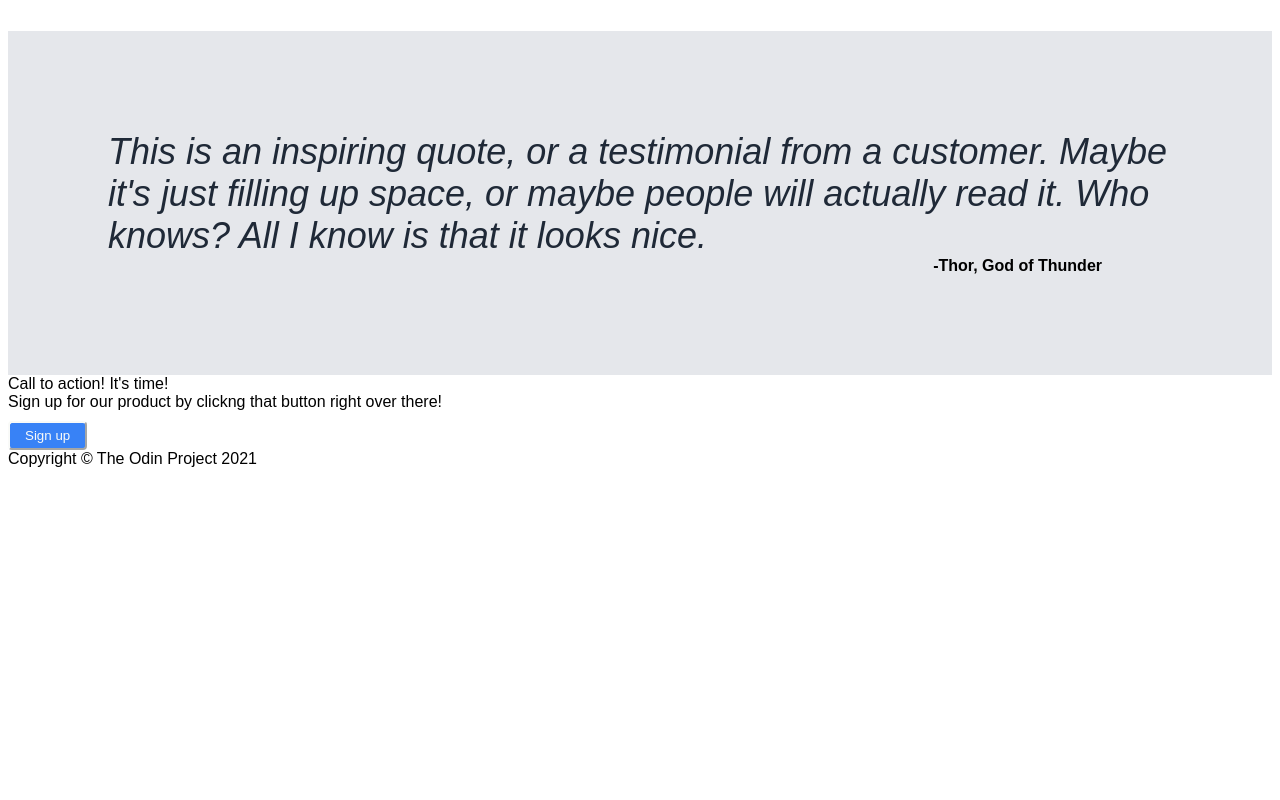
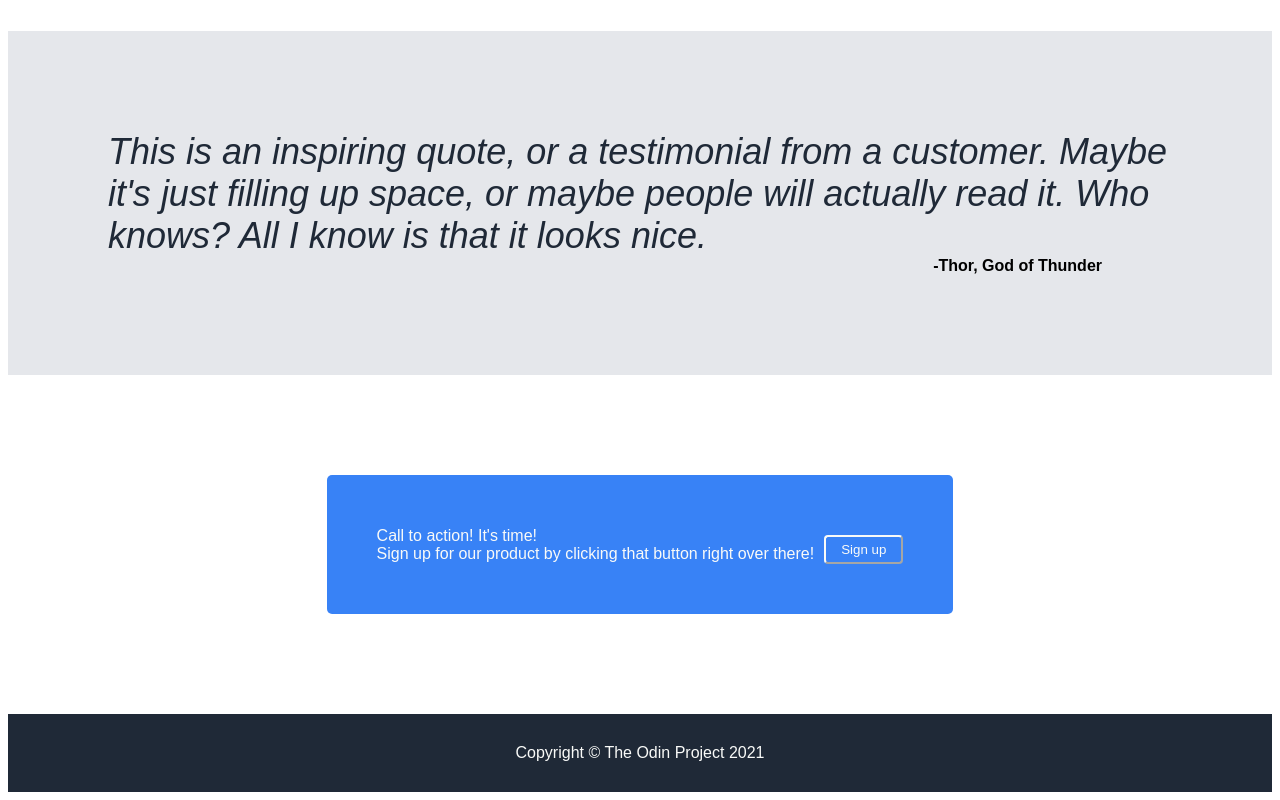
Before and after one commit to JPachecoZ/Landing_Page, a plain HTML site: page index.html in a window 1280 px wide. Shown: the part 807-1607 px from the top of the page. Before the commit the page ends 1283 px from the top, so only its background shows below. Drawn offline with Linux system fonts and the light colour scheme.

Commit message:
The last touches

```diff
--- a/index.html
+++ b/index.html
@@ -60,8 +60,10 @@
     </waist>
 
     <legs>
+        <div class="legs-left">
         <div class="legs-title">Call to action! It's time!</div>
-        <div class="legs-text">Sign up for our product by clickng that button right over there!</div>
+        <div class="legs-text">Sign up for our product by clicking that button right over there!</div>
+        </div>
         <button>Sign up</button>
     </legs>
 
--- a/style.css
+++ b/style.css
@@ -112,3 +112,27 @@ waist{
     padding-right: 70px;
     font-weight: 700;
 }
+
+legs{
+    display: flex;
+    align-items: center;
+    justify-content: center;
+    background-color: #3882F6;
+    align-self: center;
+    padding: 50px;
+    margin: 100px;
+    gap:10px;
+    border-radius: 5px;
+}
+.legs-left{
+    display:flex;
+    flex-direction: column;
+    color:#F9FAF8;
+}
+
+footer{
+    text-align: center;
+    background-color: #1F2937;
+    color:#F9FAF8;
+    padding: 30px 0 30px 0;
+}
```
